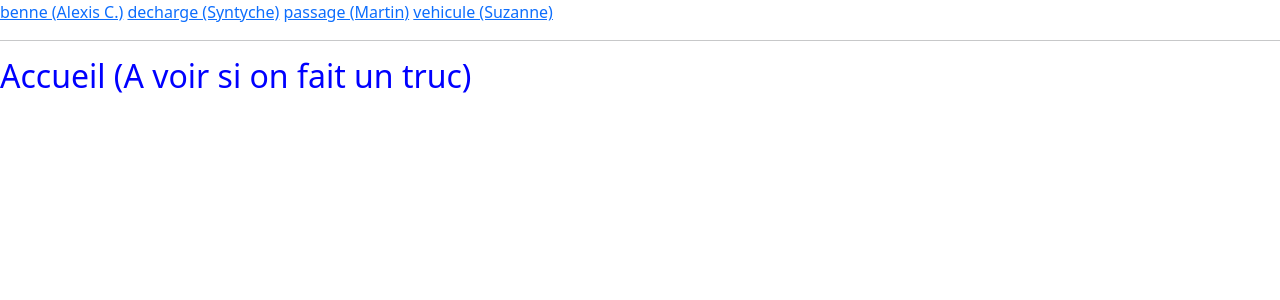
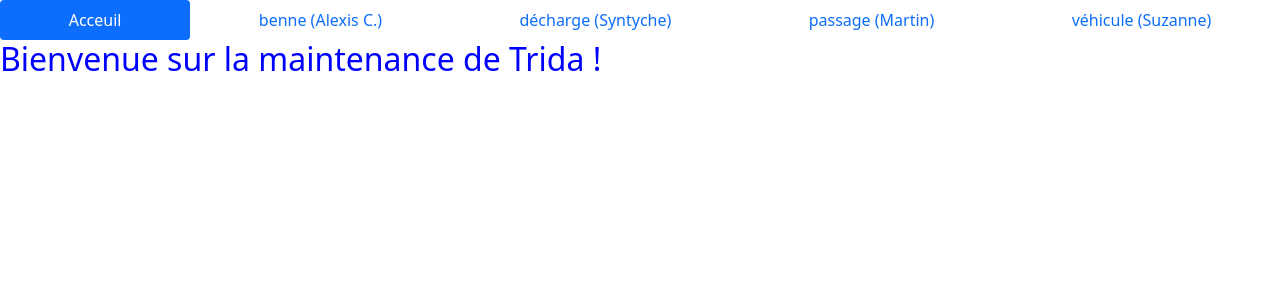
Before and after one commit to Suzdeloffre/SAE3-7, a Flask app: page / in a window 1280 px wide. Shown: the top 300 px of the page. Run offline with Flask 3, Linux system fonts and the light colour scheme; some libraries are stand-ins or nearby versions.

Commit message:
modification css

```diff
--- a/sae.04/app.py
+++ b/sae.04/app.py
@@ -7,10 +7,10 @@ app.config["TEMPLATES_AUTO_RELOAD"] = True
 def get_db():
     if 'db' not in g:
         g.db =  pymysql.connect(
-            host="localhost", # à modifier
-            user="alexis", # à modifier
-            password="Samsung21C!", # à modifier
-            database="BDD_alexis", # à modifier
+            host="serveurmysql.iut-bm.univ-fcomte.fr", # à modifier
+            user="sdeloffr", # à modifier
+            password="mdp", # à modifier
+            database="BDD_sdeloffr", # à modifier
             charset='utf8mb4',
             cursorclass=pymysql.cursors.DictCursor
         )
--- a/sae.04/templates/_nav.html
+++ b/sae.04/templates/_nav.html
@@ -1,7 +1,8 @@
-<nav class="menu">
-    <a href="/benne/show">benne (Alexis C.)</a>
-    <a href="/decharge/show">decharge (Syntyche)</a>
-    <a href="/passage/show">passage (Martin)</a>
-    <a href="/vehicule/show">vehicule (Suzanne) </a>
+
+<nav class="nav nav-pills flex-column flex-sm-row">
+  <a class="flex-sm-fill text-sm-center nav-link active" aria-current="page" href="/layout">Acceuil</a>
+  <a class="flex-sm-fill text-sm-center nav-link" href=/benne/show">benne (Alexis C.)</a>
+    <a class="flex-sm-fill text-sm-center nav-link" href="/decharge/show">décharge (Syntyche)</a>
+    <a class="flex-sm-fill text-sm-center nav-link" href="/passage/show">passage (Martin)</a>
+  <a class="flex-sm-fill text-sm-center nav-link" href="/vehicule/show">véhicule (Suzanne) </a>
 </nav>
-<hr>
--- a/sae.04/templates/layout.html
+++ b/sae.04/templates/layout.html
@@ -25,7 +25,7 @@
 {% endwith %}
 
 {% block body %}
-    <h2 style="color:blue">Accueil (A voir si on fait un truc)</h2>
+    <h2 style="color:blue">Bienvenue sur la maintenance de Trida !</h2>
 {% endblock %}
 </body>
 </html>
```
